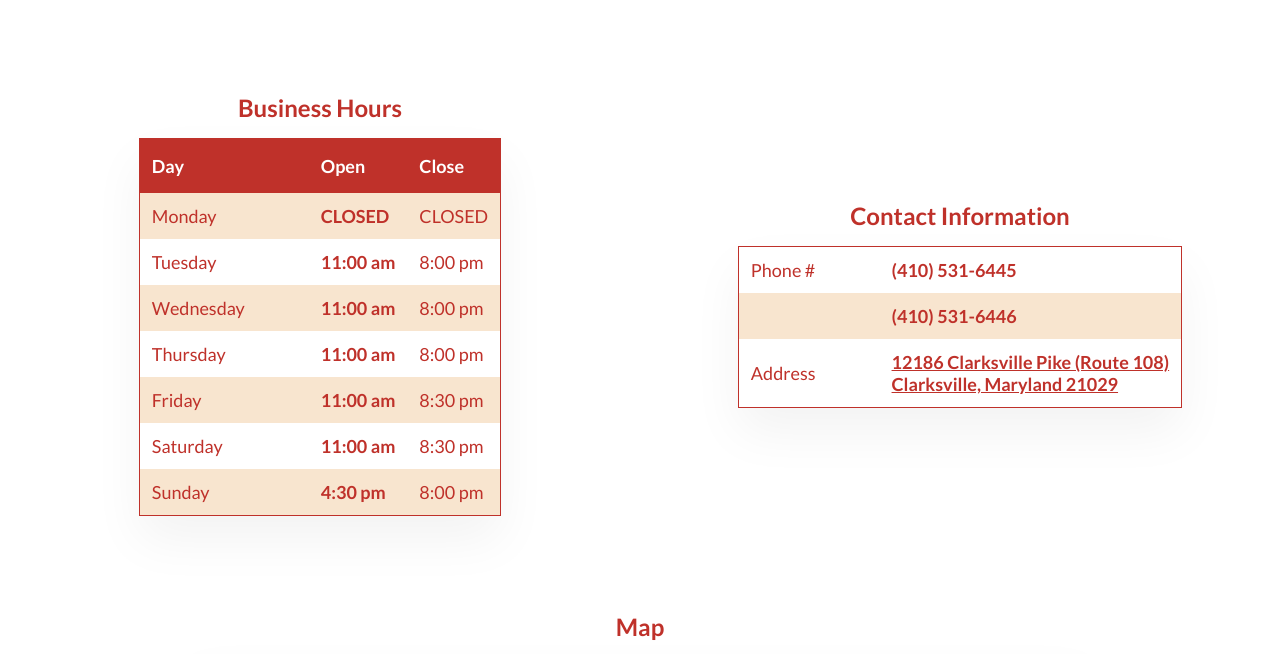
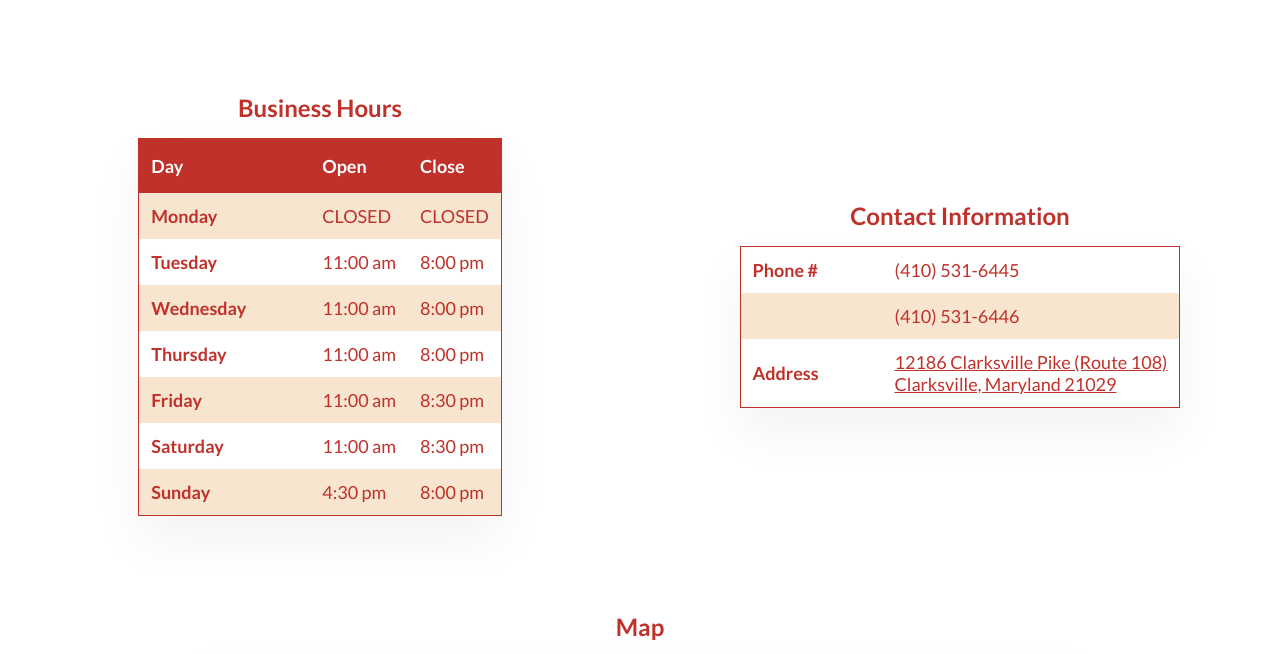
Before and after one commit to qchan727/fastwok, a plain HTML site: page index.html in a window 1280 px wide. Shown: the part 1071-1725 px from the top of the page. Drawn offline with nearby package versions, Linux system fonts and the light colour scheme.

Commit message:
fix: first column in home page bolded and menu items bolded

```diff
--- a/style/menu.css
+++ b/style/menu.css
@@ -111,6 +111,7 @@ table th {
 
 .col-long {
    padding-right: 20rem;
+   font-weight: 700;
 }
 
 .price-right {
--- a/style/style.css
+++ b/style/style.css
@@ -253,11 +253,12 @@ table th {
    padding-bottom: 1.6rem;
 }
 
-tr td:nth-child(2) {
+/* tr td:nth-child(1) {
    font-weight: 700;
-}
+} */
 
 .col-long {
+   font-weight: 700;
    padding-right: 6.4rem;
 }
 
```
